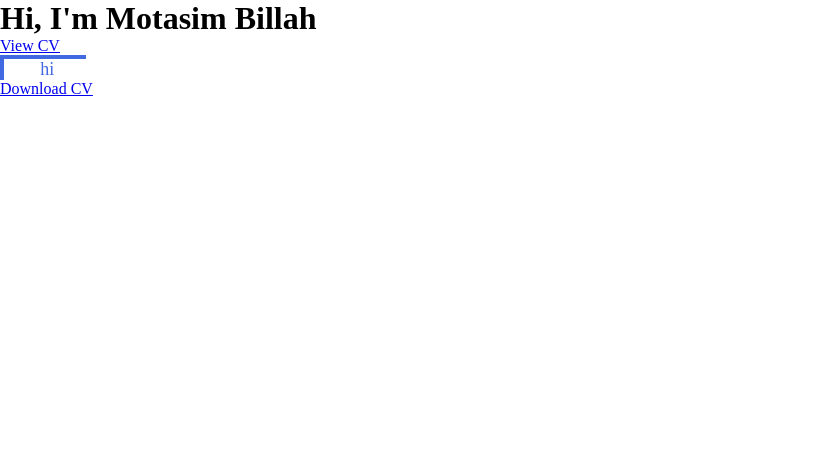
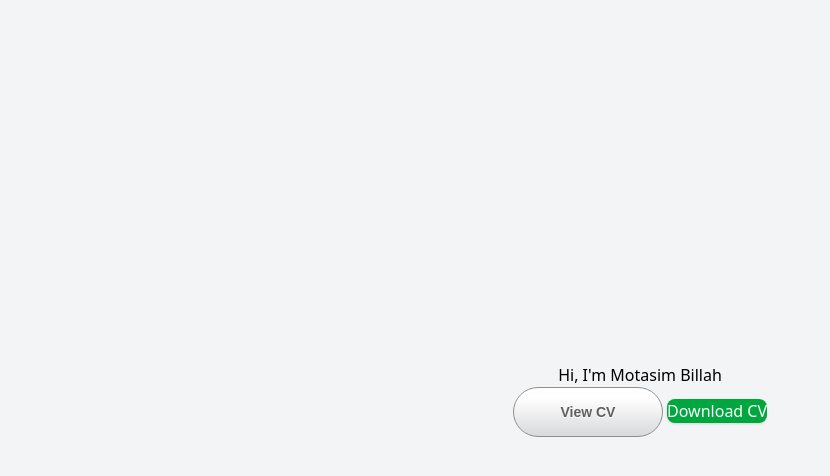
Before and after one commit to motasimdev/my_CV, a website: page index.html in a window 1280 px wide. Shown: the whole page, without its empty margins (0-830 px from the left). Drawn offline with Linux system fonts and the light colour scheme.

Commit message:
tailwind connect

```diff
--- a/css/style.css
+++ b/css/style.css
@@ -1,58 +1,45 @@
+
 *{
     margin: 0;
     padding: 0;
 }
-/* From Uiverse.io by adamgiebl */
+a{
+    list-style-type: none;
+    text-decoration: none;
+    display: inline-block;
+}
+.main{
+    width: 1170px;
+    text-align: center;
+}
+/* From Uiverse.io by lenfear23 */
 button {
-  border: none;
-  display: block;
-  position: relative;
-  padding: 0.7em 2.4em;
-  font-size: 18px;
-  background: transparent;
+  display: flex;
+  align-items: center;
+  justify-content: center;
+  outline: none;
   cursor: pointer;
-  user-select: none;
-  overflow: hidden;
-  color: royalblue;
-  z-index: 1;
-  font-family: inherit;
-  font-weight: 500;
-}
-
-button span {
-  position: absolute;
-  left: 0;
-  top: 0;
-  width: 100%;
-  height: 100%;
-  background: transparent;
-  z-index: -1;
-  border: 4px solid royalblue;
-}
-
-button span::before {
-  content: "";
-  display: block;
-  position: absolute;
-  width: 8%;
-  height: 500%;
-  background: var(--lightgray);
-  top: 50%;
-  left: 50%;
-  transform: translate(-50%, -50%) rotate(-60deg);
-  transition: all 0.3s;
-}
-
-button:hover span::before {
-  transform: translate(-50%, -50%) rotate(-90deg);
-  width: 100%;
-  background: royalblue;
+  width: 150px;
+  height: 50px;
+  background-image: linear-gradient(to top, #D8D9DB 0%, #fff 80%, #FDFDFD 100%);
+  border-radius: 30px;
+  border: 1px solid #8F9092;
+  transition: all 0.2s ease;
+  font-family: "Source Sans Pro", sans-serif;
+  font-size: 14px;
+  font-weight: 600;
+  color: #606060;
+  text-shadow: 0 1px #fff;
 }
 
 button:hover {
-  color: white;
+  box-shadow: 0 4px 3px 1px #FCFCFC, 0 6px 8px #D6D7D9, 0 -4px 4px #CECFD1, 0 -6px 4px #FEFEFE, inset 0 0 3px 3px #CECFD1;
 }
 
-button:active span::before {
-  background: #2751cd;
+button:active {
+  box-shadow: 0 4px 3px 1px #FCFCFC, 0 6px 8px #D6D7D9, 0 -4px 4px #CECFD1, 0 -6px 4px #FEFEFE, inset 0 0 5px 3px #999, inset 0 0 30px #aaa;
 }
+
+button:focus {
+  box-shadow: 0 4px 3px 1px #FCFCFC, 0 6px 8px #D6D7D9, 0 -4px 4px #CECFD1, 0 -6px 4px #FEFEFE, inset 0 0 5px 3px #999, inset 0 0 30px #aaa;
+}
--- a/index.html
+++ b/index.html
@@ -5,27 +5,25 @@
     <meta charset="UTF-8">
     <meta name="viewport" content="width=device-width, initial-scale=1.0">
     <title>Document</title>
+    <link href="./output.css" rel="stylesheet">
     <link rel="stylesheet" href="css/style.css">
 </head>
 
 <body class="flex items-center justify-center min-h-screen bg-gray-100">
-    <div class="bg-white shadow-lg rounded-2xl p-10 text-center w-[400px]">
-        <h1 class="text-2xl font-bold mb-4">Hi, I'm Motasim Billah</h1>
-        <!-- <p class="text-gray-600 mb-6">You can view or download my CV below</p> -->
-        <!-- <embed src="MyCV.pdf" type="application/pdf" width="100%" height="600px" />
+
+    <!-- <p class="text-gray-600 mb-6">You can view or download my CV below</p> -->
+    <!-- <embed src="MyCV.pdf" type="application/pdf" width="100%" height="600px" />
         <p>
             <a href="MyCV.pdf" download>Download My CV</a>
         </p> -->
-        <div class="flex gap-4 justify-center">
-            <a href="MyCV.pdf" target="_blank"
-                class="button"><span>View CV</span></a>
-                <button><span>hi
+    <div class="main">
+        <h1 class="">Hi, I'm Motasim Billah</h1>
+        <a href="MyCV.pdf" target="_blank" class=""><button>View CV</button></a>
 
-                </span></button>
-            <a href="MyCV.pdf" download
-                class="px-4 py-2 bg-green-600 text-white rounded-lg shadow hover:bg-green-700">Download CV</a>
-        </div>
+        <a href="MyCV.pdf" download
+            class="px-4 py-2 bg-green-600 text-white rounded-lg shadow hover:bg-green-700">Download CV</a>
     </div>
+
 </body>
 
 </html>
--- /dev/null
+++ b/package.json
@@ -0,0 +1,6 @@
+{
+  "dependencies": {
+    "@tailwindcss/cli": "^4.1.12",
+    "tailwindcss": "^4.1.12"
+  }
+}
--- /dev/null
+++ b/src/input.css
@@ -0,0 +1 @@
+@import "tailwindcss";
```
Also changed, not shown: src/output.css (added), 1 other file.
